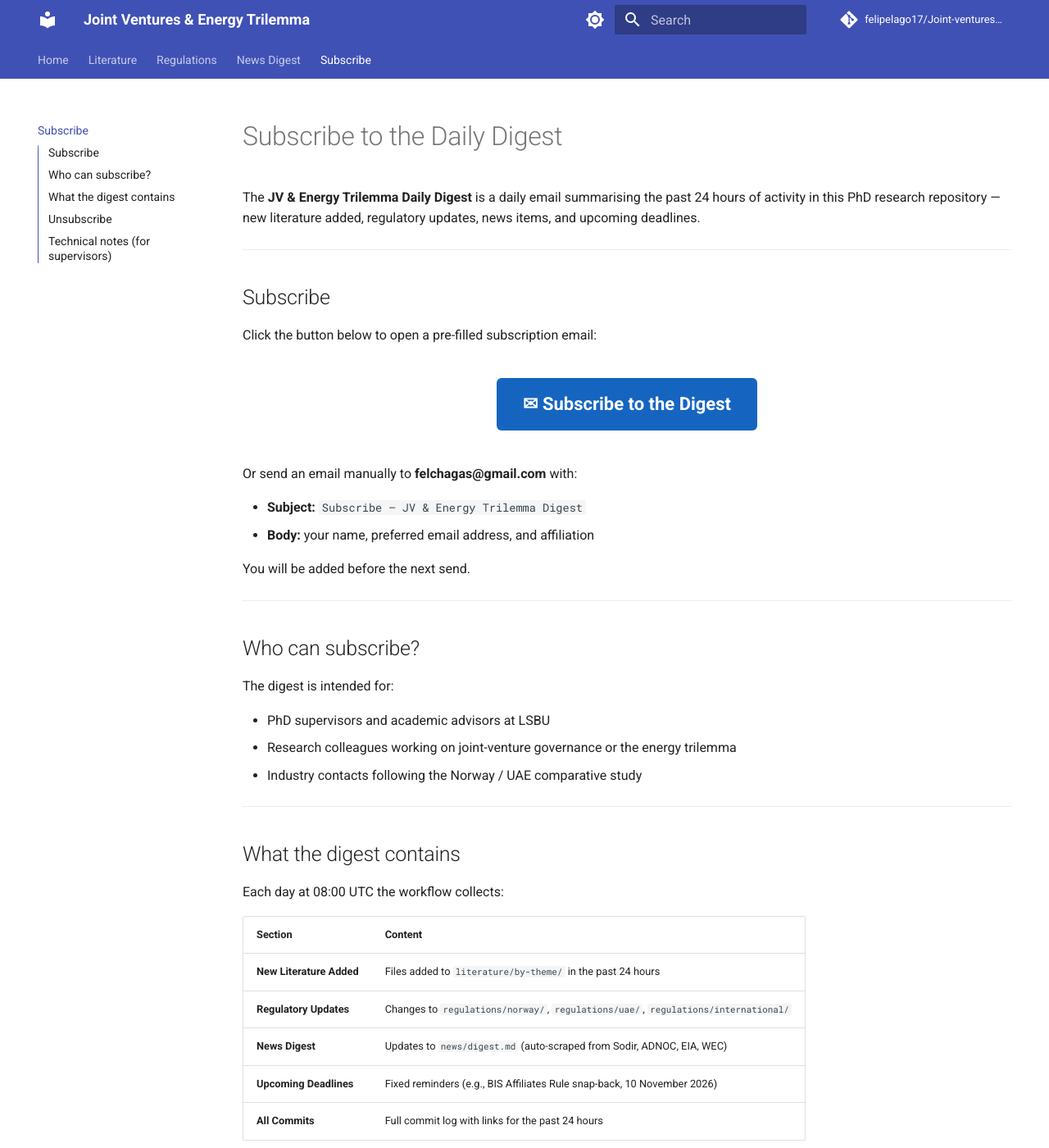
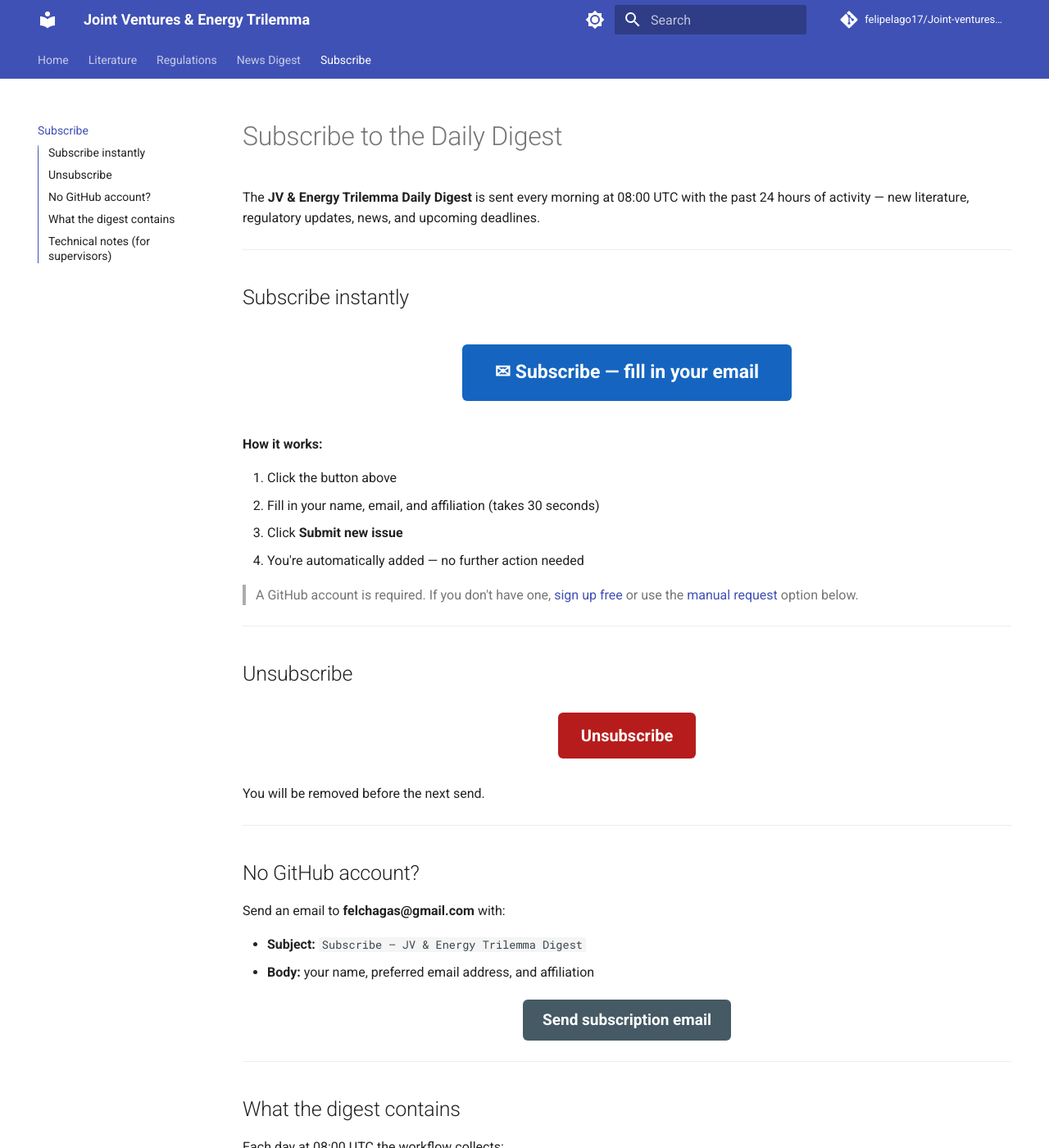
Before and after one commit to felipelago17/Joint-ventures-and-Energy-Trilemma-, an MkDocs documentation site: the page built from docs/subscribe.md, in a window 1280 px wide and 1400 px high. Shown: the whole window at 82% size. Built offline with MkDocs 1.6.1 and Material for MkDocs 9.7.7, drawn with Linux system fonts in a browser that asks for light colours; comment, search, counter and statistics services are not loaded; some of the changed text lies outside the part shown.

Commit message:
Add self-service subscription via GitHub Issue forms
- Subscribe/unsubscribe buttons on the site open pre-filled GitHub
  Issue forms (30-second flow, no email to Felipe required)
- handle-subscription.yml workflow validates email, appends to
  data/subscribers.txt, and posts a confirmation comment
- handle-unsubscription.yml removes the email and confirms
- Digest script now merges DIGEST_RECIPIENTS secret with
  data/subscribers.txt so both sources are honoured
- Mailto fallback retained for non-GitHub-account holders

https://claude.ai/code/session_01AsVNjM9cTNNGwNbMf3jAv5

```diff
--- a/docs/subscribe.md
+++ b/docs/subscribe.md
@@ -1,36 +1,57 @@
 # Subscribe to the Daily Digest
 
-The **JV & Energy Trilemma Daily Digest** is a daily email summarising the past 24 hours of activity in this PhD research repository — new literature added, regulatory updates, news items, and upcoming deadlines.
+The **JV & Energy Trilemma Daily Digest** is sent every morning at 08:00 UTC with the past 24 hours of activity — new literature, regulatory updates, news, and upcoming deadlines.
 
 ---
 
-## Subscribe
-
-Click the button below to open a pre-filled subscription email:
+## Subscribe instantly
 
 <p style="text-align:center; margin: 2rem 0;">
-  <a href="mailto:felchagas@gmail.com?subject=Subscribe%20%E2%80%94%20JV%20%26%20Energy%20Trilemma%20Digest&body=Please%20add%20me%20to%20the%20daily%20digest.%0A%0AName%3A%20%0AEmail%3A%20%0AAffiliation%3A%20"
-     style="background-color:#1565c0; color:#ffffff; padding:14px 32px; border-radius:6px; text-decoration:none; font-size:1.1rem; font-weight:bold; display:inline-block;">
-    ✉ Subscribe to the Digest
+  <a href="https://github.com/felipelago17/Joint-ventures-and-Energy-Trilemma-/issues/new?template=subscribe.yml"
+     target="_blank"
+     style="background-color:#1565c0; color:#ffffff; padding:16px 40px; border-radius:6px; text-decoration:none; font-size:1.15rem; font-weight:bold; display:inline-block;">
+    ✉ Subscribe — fill in your email
   </a>
 </p>
 
-Or send an email manually to **felchagas@gmail.com** with:
+**How it works:**
+
+1. Click the button above
+2. Fill in your name, email, and affiliation (takes 30 seconds)
+3. Click **Submit new issue**
+4. You're automatically added — no further action needed
+
+> A GitHub account is required. If you don't have one, [sign up free](https://github.com/signup) or use the [manual request](#no-github-account) option below.
+
+---
+
+## Unsubscribe
+
+<p style="text-align:center; margin: 1.5rem 0;">
+  <a href="https://github.com/felipelago17/Joint-ventures-and-Energy-Trilemma-/issues/new?template=unsubscribe.yml"
+     target="_blank"
+     style="background-color:#b71c1c; color:#ffffff; padding:12px 28px; border-radius:6px; text-decoration:none; font-size:1rem; font-weight:bold; display:inline-block;">
+    Unsubscribe
+  </a>
+</p>
+
+You will be removed before the next send.
+
+---
+
+## No GitHub account?
+
+Send an email to **felchagas@gmail.com** with:
 
 - **Subject:** `Subscribe — JV & Energy Trilemma Digest`
 - **Body:** your name, preferred email address, and affiliation
 
-You will be added before the next send.
-
----
-
-## Who can subscribe?
-
-The digest is intended for:
-
-- PhD supervisors and academic advisors at LSBU
-- Research colleagues working on joint-venture governance or the energy trilemma
-- Industry contacts following the Norway / UAE comparative study
+<p style="text-align:center; margin: 1rem 0;">
+  <a href="mailto:felchagas@gmail.com?subject=Subscribe%20%E2%80%94%20JV%20%26%20Energy%20Trilemma%20Digest&body=Please%20add%20me%20to%20the%20daily%20digest.%0A%0AName%3A%20%0AEmail%3A%20%0AAffiliation%3A%20"
+     style="background-color:#455a64; color:#ffffff; padding:10px 24px; border-radius:6px; text-decoration:none; font-size:0.95rem; font-weight:bold; display:inline-block;">
+    Send subscription email
+  </a>
+</p>
 
 ---
 
@@ -48,23 +69,6 @@ Each day at 08:00 UTC the workflow collects:
 
 ---
 
-## Unsubscribe
-
-<p style="text-align:center; margin: 2rem 0;">
-  <a href="mailto:felchagas@gmail.com?subject=Unsubscribe%20%E2%80%94%20JV%20%26%20Energy%20Trilemma%20Digest&body=Please%20remove%20me%20from%20the%20digest."
-     style="background-color:#b71c1c; color:#ffffff; padding:10px 24px; border-radius:6px; text-decoration:none; font-size:1rem; font-weight:bold; display:inline-block;">
-    Unsubscribe
-  </a>
-</p>
-
-The list is managed manually via the `DIGEST_RECIPIENTS` repository secret.
-
----
-
 ## Technical notes (for supervisors)
 
-The digest is sent via Gmail SMTP (no third-party email service). The workflow source is at
-[`.github/workflows/weekly-digest.yml`](https://github.com/felipelago17/Joint-ventures-and-Energy-Trilemma-/blob/main/.github/workflows/weekly-digest.yml)
-and the Python script at
-[`.github/scripts/send_digest_email.py`](https://github.com/felipelago17/Joint-ventures-and-Energy-Trilemma-/blob/main/.github/scripts/send_digest_email.py).
-It uses only Python standard-library modules (`smtplib`, `email.mime`) — no external dependencies.
+The digest is sent via Gmail SMTP. Subscriptions submitted via the button above are processed automatically by a GitHub Actions workflow and stored in [`data/subscribers.txt`](https://github.com/felipelago17/Joint-ventures-and-Energy-Trilemma-/blob/main/data/subscribers.txt). The workflow source is at [`.github/workflows/handle-subscription.yml`](https://github.com/felipelago17/Joint-ventures-and-Energy-Trilemma-/blob/main/.github/workflows/handle-subscription.yml).
```
Also changed, not shown: 6 other files.
